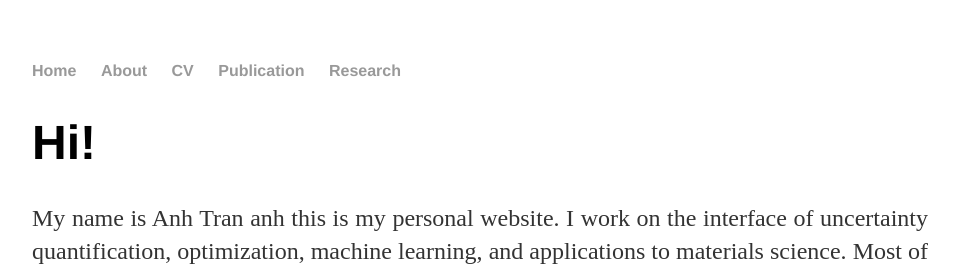
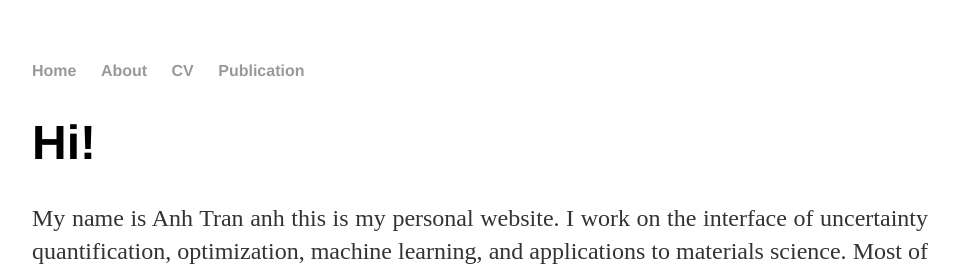
Before and after one commit to anhvt2/anhvt2.github.io, a Jekyll site: the page built from index.html, in a window 1280 px wide. Shown: the top 266 px of the page, without its empty margins (160-1119 px from the left). Built offline with Jekyll 4.4.1, drawn with Linux system fonts in a browser that asks for light colours.

Commit message:
update _layouts/default.html

```diff
--- a/_layouts/default.html
+++ b/_layouts/default.html
@@ -15,7 +15,7 @@
 <li><a href="/about">About</a></li>
 <li><a href="/cv">CV</a></li>
 <li><a href="/publication">Publication</a></li>
-<li><a href="/research">Research</a></li>
+<!-- <li><a href="/research">Research</a></li> -->
 </ul>
     </nav>
 <div class="container">
```
